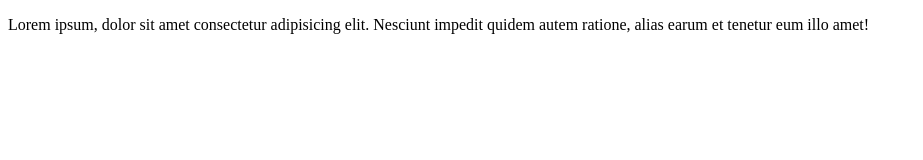
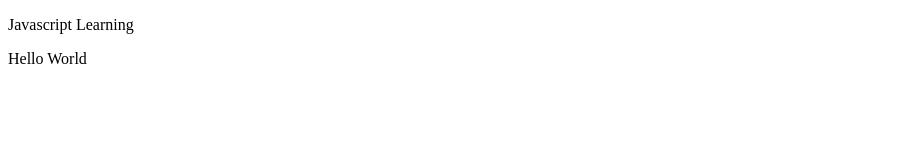
Before and after one commit to Mohammad-Abdur-Rahim/Java-script-web, a plain HTML site: page basic/index.html in a window 1280 px wide. Shown: the whole page, without its empty margins (0-923 px from the left). Drawn offline with Linux system fonts and the light colour scheme.

Commit message:
Output 3 Function

```diff
--- a/basic/index.html
+++ b/basic/index.html
@@ -1,12 +1,19 @@
 <!DOCTYPE html>
 <html lang="en">
+
 <head>
-    <meta charset="UTF-8">
-    <meta name="viewport" content="width=device-width, initial-scale=1.0">
-    <title>Document</title>
+  <meta charset="UTF-8">
+  <meta name="viewport" content="width=device-width, initial-scale=1.0">
+  <title>Document</title>
 </head>
+
 <body>
+  <div class="class">
+    <p>Javascript Learning</p>
+  </div>
+
+
+
   <script src="js/index.js"></script>
-  <div class="class"><p>Lorem ipsum, dolor sit amet consectetur adipisicing elit. Nesciunt impedit quidem autem ratione, alias earum et tenetur eum illo amet!</p></div>
 </body>
 </html>
--- a/basic/js/index.js
+++ b/basic/js/index.js
@@ -1 +1,5 @@
+// javascript all outputs Function
+
 alert("Hello World");
+document.write("Hello World");
+console.log("Only Console result Shows");
```
